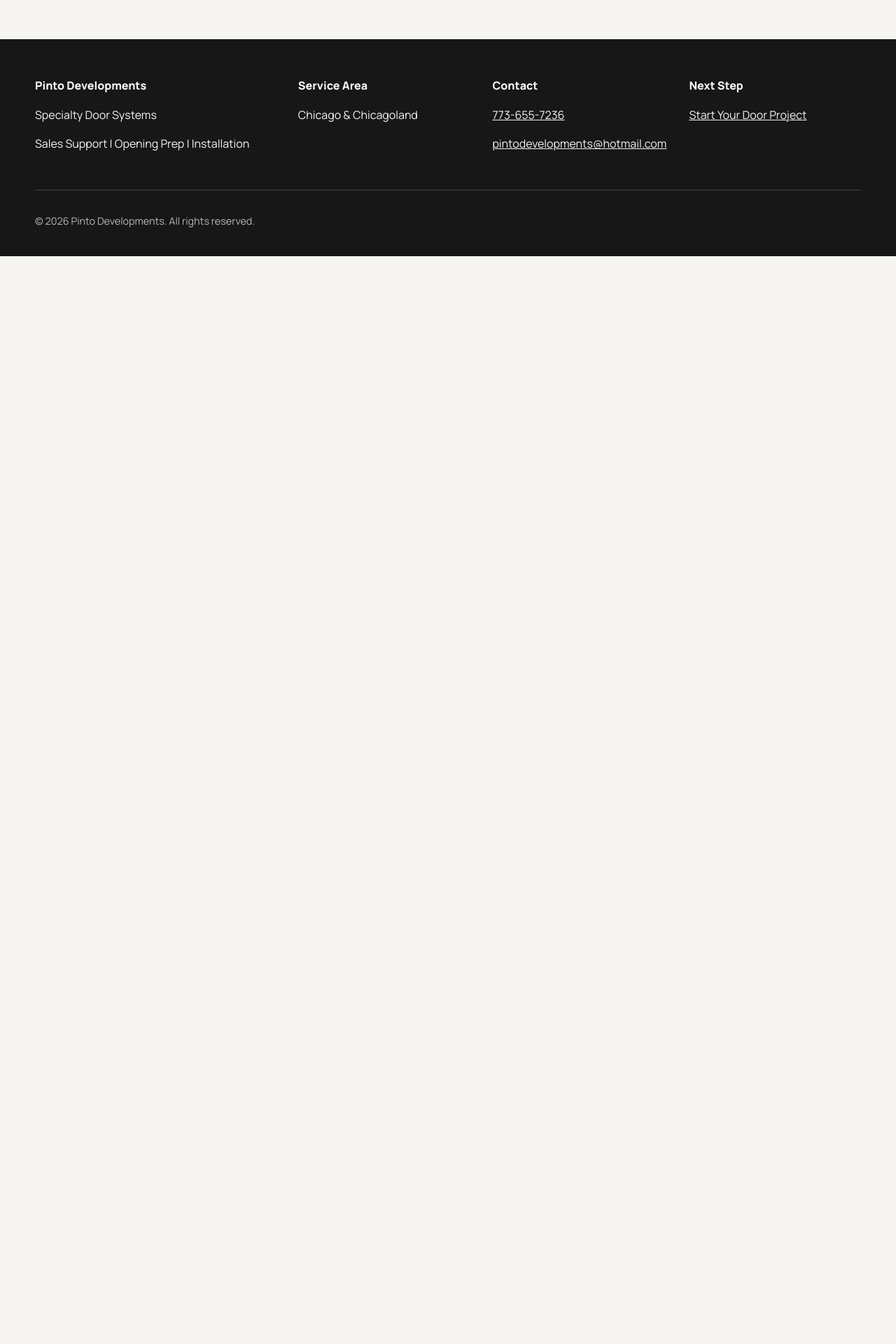
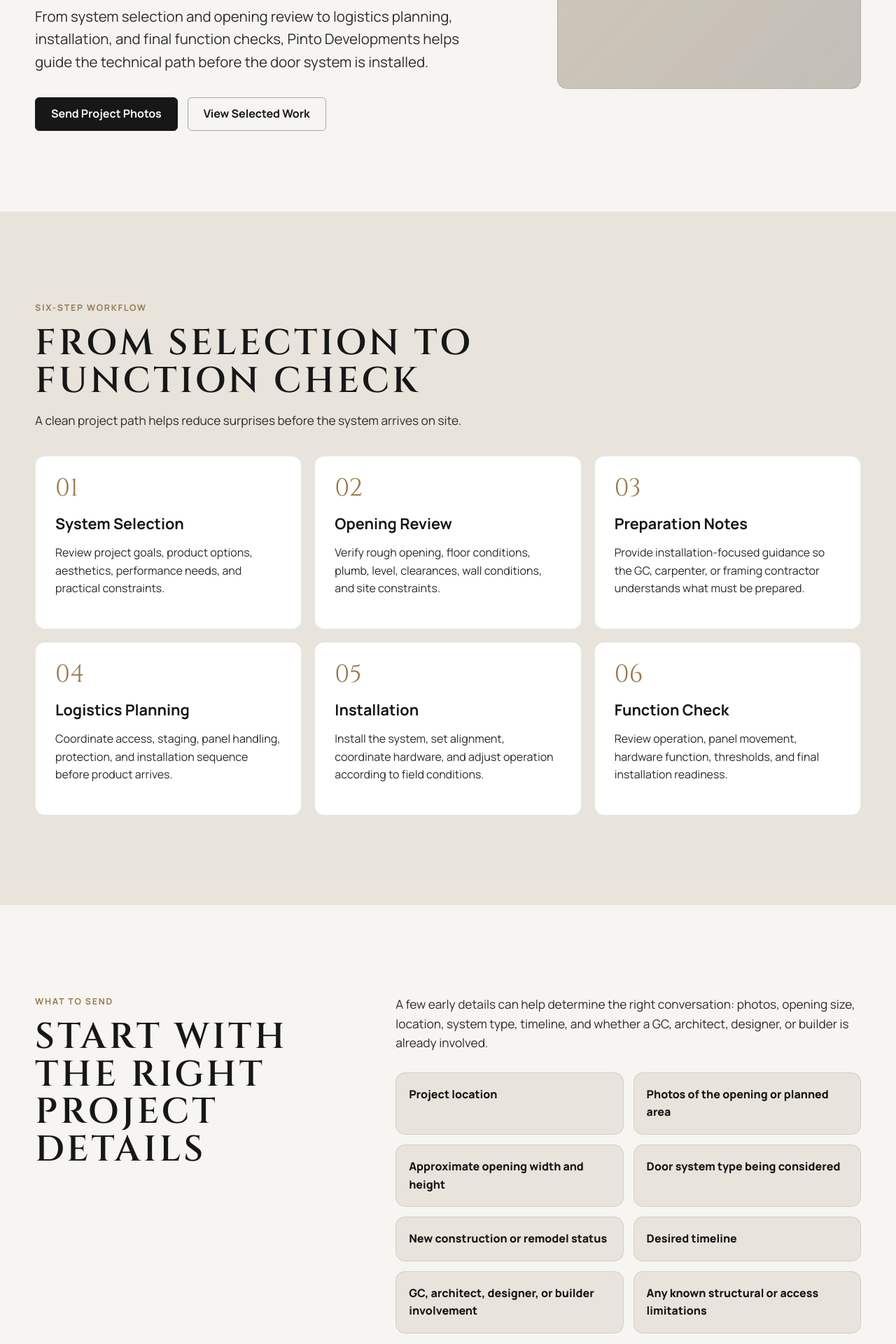
Before and after one commit to acurunner79/pinto-developments-portfolio, a React (Vite) app: page /process in a window 1280 px wide. Shown: the part 720-2640 px from the top of the page at 70% size. Before the commit the page ends 1086 px from the top, so only its background shows below. Built offline with nearby package versions, Linux system fonts and the light colour scheme.

Commit message:
Process page built with foundational layout

```diff
--- a/src/pages/ProcessPage.jsx
+++ b/src/pages/ProcessPage.jsx
@@ -1,15 +1,202 @@
+import Button from "../components/ui/Button.jsx";
+import CTASection from "../components/sections/CTASection.jsx";
+import ProcessStep from "../components/cards/ProcessStep.jsx";
+import SectionHeader from "../components/ui/SectionHeader.jsx";
+import { processSteps } from "../data/processSteps.js";
+
+const clientPrepItems = [
+  "Project location",
+  "Photos of the opening or planned area",
+  "Approximate opening width and height",
+  "Door system type being considered",
+  "New construction or remodel status",
+  "Desired timeline",
+  "GC, architect, designer, or builder involvement",
+  "Any known structural or access limitations",
+];
+
+const coordinationItems = [
+  {
+    title: "General contractors",
+    text: "Coordinate opening preparation, framing readiness, site access, and finish scope.",
+  },
+  {
+    title: "Architects and designers",
+    text: "Review design intent, operation goals, sightlines, finishes, thresholds, and system compatibility.",
+  },
+  {
+    title: "Carpenters and finish trades",
+    text: "Clarify casing, trim, surrounding finish work, drywall repair, staining, painting, and final transitions.",
+  },
+];
+
 function ProcessPage() {
   return (
-    <section className="page-section">
-      <div className="container narrow">
-        <p className="eyebrow">Process</p>
-        <h1>A Structured Approach to Complex Door Systems</h1>
-        <p className="lede">
-          From system selection and opening review to logistics planning, installation, and final
-          function check.
-        </p>
-      </div>
-    </section>
+    <>
+      <section className="service-hero">
+        <div className="container service-hero-grid">
+          <div className="service-hero-content">
+            <p className="eyebrow">Process</p>
+            <h1 className="display-heading">The structured approach to complex door systems</h1>
+            <p className="lede">
+              From system selection and opening review to logistics planning, installation, and
+              final function checks, Pinto Developments helps guide the technical path before the
+              door system is installed.
+            </p>
+
+            <div className="button-row">
+              <Button to="/contact">Send Project Photos</Button>
+              <Button to="/portfolio" variant="secondary">
+                View Selected Work
+              </Button>
+            </div>
+          </div>
+
+          <div className="service-hero-image image-placeholder" aria-hidden="true">
+            <span>Planning + Installation</span>
+          </div>
+        </div>
+      </section>
+
+      <section className="page-section surface-section">
+        <div className="container">
+          <SectionHeader
+            eyebrow="Six-Step Workflow"
+            title="From selection to function check"
+            text="A clean project path helps reduce surprises before the system arrives on site."
+          />
+
+          <div className="process-grid">
+            {processSteps.map((step) => (
+              <ProcessStep key={step.number} step={step} />
+            ))}
+          </div>
+        </div>
+      </section>
+
+      <section className="page-section">
+        <div className="container split-section">
+          <div>
+            <p className="eyebrow">What to Send</p>
+            <h2>Start with the right project details</h2>
+          </div>
+
+          <div>
+            <p className="section-intro process-intro">
+              A few early details can help determine the right conversation: photos, opening size,
+              location, system type, timeline, and whether a GC, architect, designer, or builder is
+              already involved.
+            </p>
+
+            <ul className="prep-list">
+              {clientPrepItems.map((item) => (
+                <li key={item}>{item}</li>
+              ))}
+            </ul>
+          </div>
+        </div>
+      </section>
+
+      <section className="page-section planning-section">
+        <div className="container planning-grid">
+          <div>
+            <p className="eyebrow">Opening Review</p>
+            <h2>The opening matters as much as the door</h2>
+            <p>
+              Specialty door systems depend on the surrounding conditions. Floor level, framing,
+              wall conditions, track layout, threshold transitions, access, staging, and panel
+              handling can all affect installation and final operation.
+            </p>
+          </div>
+
+          <ul className="check-list">
+            <li>Rough opening review</li>
+            <li>Floor and threshold conditions</li>
+            <li>Plumb, level, and clearances</li>
+            <li>Track and drainage planning</li>
+            <li>Wall and finish conditions</li>
+            <li>Access and staging constraints</li>
+            <li>Panel handling requirements</li>
+            <li>Final operation readiness</li>
+          </ul>
+        </div>
+      </section>
+
+      <section className="page-section">
+        <div className="container">
+          <SectionHeader
+            eyebrow="Coordination"
+            title="Working with the project team"
+            text="Some scopes require coordination beyond installation. Pinto Developments can work with the client’s existing team or help identify what trades may need to be involved."
+          />
+
+          <div className="card-grid card-grid-3">
+            {coordinationItems.map((item) => (
+              <article className="info-card" key={item.title}>
+                <span className="card-label">{item.title}</span>
+                <p>{item.text}</p>
+              </article>
+            ))}
+          </div>
+        </div>
+      </section>
+
+      <section className="page-section surface-section">
+        <div className="container process-note-grid">
+          <div className="image-placeholder" aria-hidden="true">
+            <span>Custom Order + Lead Time</span>
+          </div>
+
+          <div>
+            <p className="eyebrow">Custom Systems</p>
+            <h2>Planning before the product arrives</h2>
+            <div className="rich-text">
+              <p>
+                Many premium door systems involve custom ordering, manufacturer specifications, lead
+                times, and site preparation before installation day.
+              </p>
+              <p>
+                The exact timeline depends on the system, manufacturer, project conditions, and
+                finish requirements. A typical lead-time example can be discussed during the
+                consultation, but the final timeline should always be confirmed for the specific
+                product and scope.
+              </p>
+            </div>
+          </div>
+        </div>
+      </section>
+
+      <section className="page-section">
+        <div className="container split-section">
+          <div>
+            <p className="eyebrow">Final Check</p>
+            <h2>Installation is not finished until the system operates correctly</h2>
+          </div>
+
+          <div className="rich-text">
+            <p>
+              The final step is confirming movement, alignment, hardware function, thresholds, and
+              operation. For large-format systems, this final check is essential to making sure the
+              installation performs as intended.
+            </p>
+            <p>
+              Pinto Developments focuses on the technical side of specialty door systems: preparing
+              for the conditions, coordinating the installation path, and testing the result.
+            </p>
+          </div>
+        </div>
+      </section>
+
+      <CTASection
+        eyebrow="Start the Process"
+        title="Ready to review a specialty door project?"
+        text="Send project photos, opening size, location, timeline, and the door system you are considering."
+        primaryLabel="Send Project Photos"
+        primaryTo="/contact"
+        secondaryLabel="View Selected Work"
+        secondaryTo="/portfolio"
+      />
+    </>
   );
 }
 
--- a/src/styles/layout.css
+++ b/src/styles/layout.css
@@ -1184,3 +1184,51 @@ h3 {
     max-height: 78vh;
   }
 }
+
+/* Process page */
+
+.process-intro {
+  max-width: 780px;
+  margin-top: 0;
+}
+
+.prep-list {
+  display: grid;
+  grid-template-columns: 1fr 1fr;
+  gap: 14px;
+  margin: 28px 0 0;
+  padding: 0;
+  list-style: none;
+}
+
+.prep-list li {
+  background: var(--color-soft-stone);
+  border: 1px solid rgba(23, 23, 23, 0.1);
+  border-radius: var(--radius-md);
+  padding: 18px;
+  color: var(--color-charcoal);
+  font-weight: 800;
+}
+
+.process-note-grid {
+  display: grid;
+  grid-template-columns: 0.95fr 1.05fr;
+  gap: clamp(32px, 7vw, 84px);
+  align-items: center;
+}
+
+.process-note-grid .image-placeholder {
+  min-height: clamp(320px, 38vw, 520px);
+}
+
+@media (max-width: 980px) {
+  .process-note-grid {
+    grid-template-columns: 1fr;
+  }
+}
+
+@media (max-width: 640px) {
+  .prep-list {
+    grid-template-columns: 1fr;
+  }
+}
```
